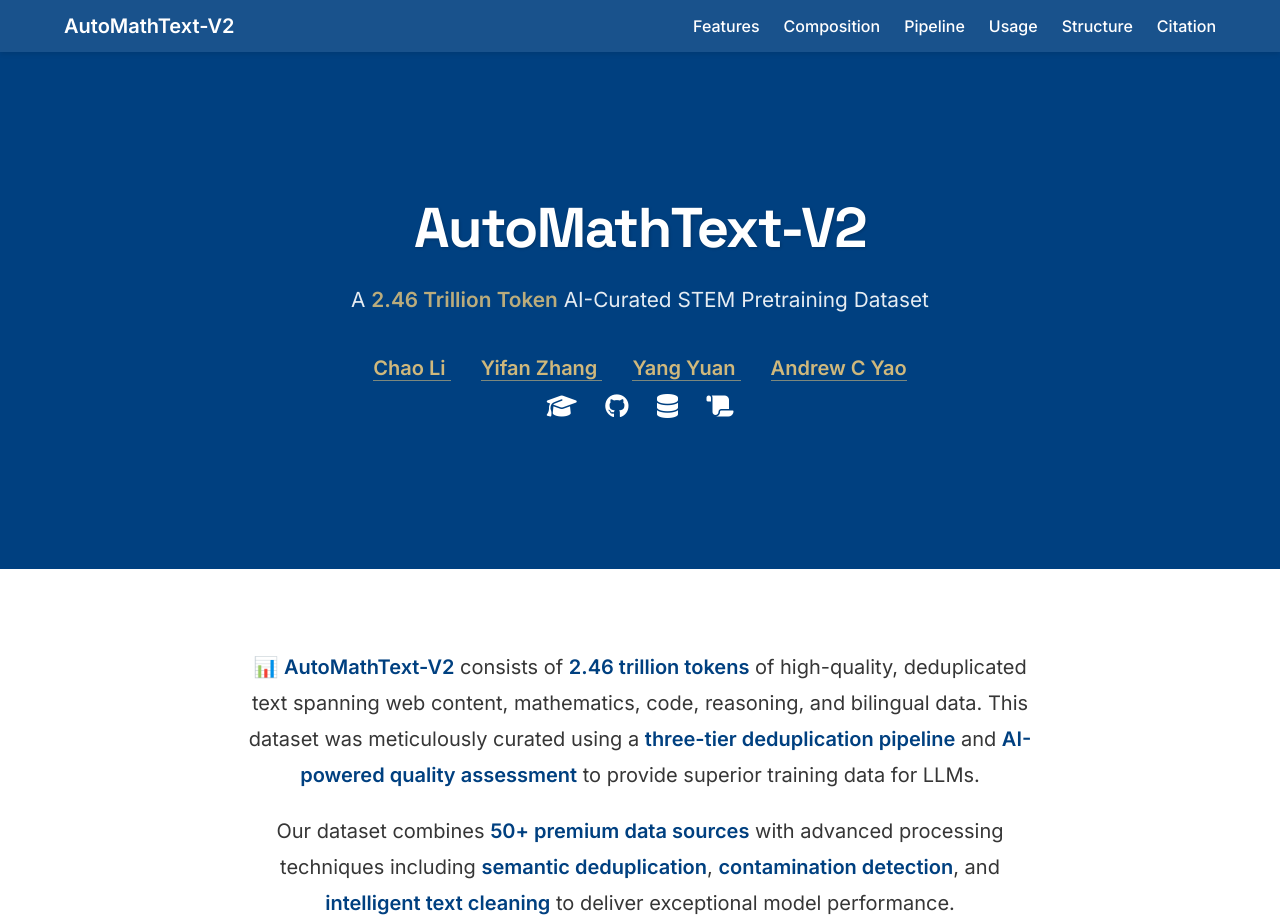
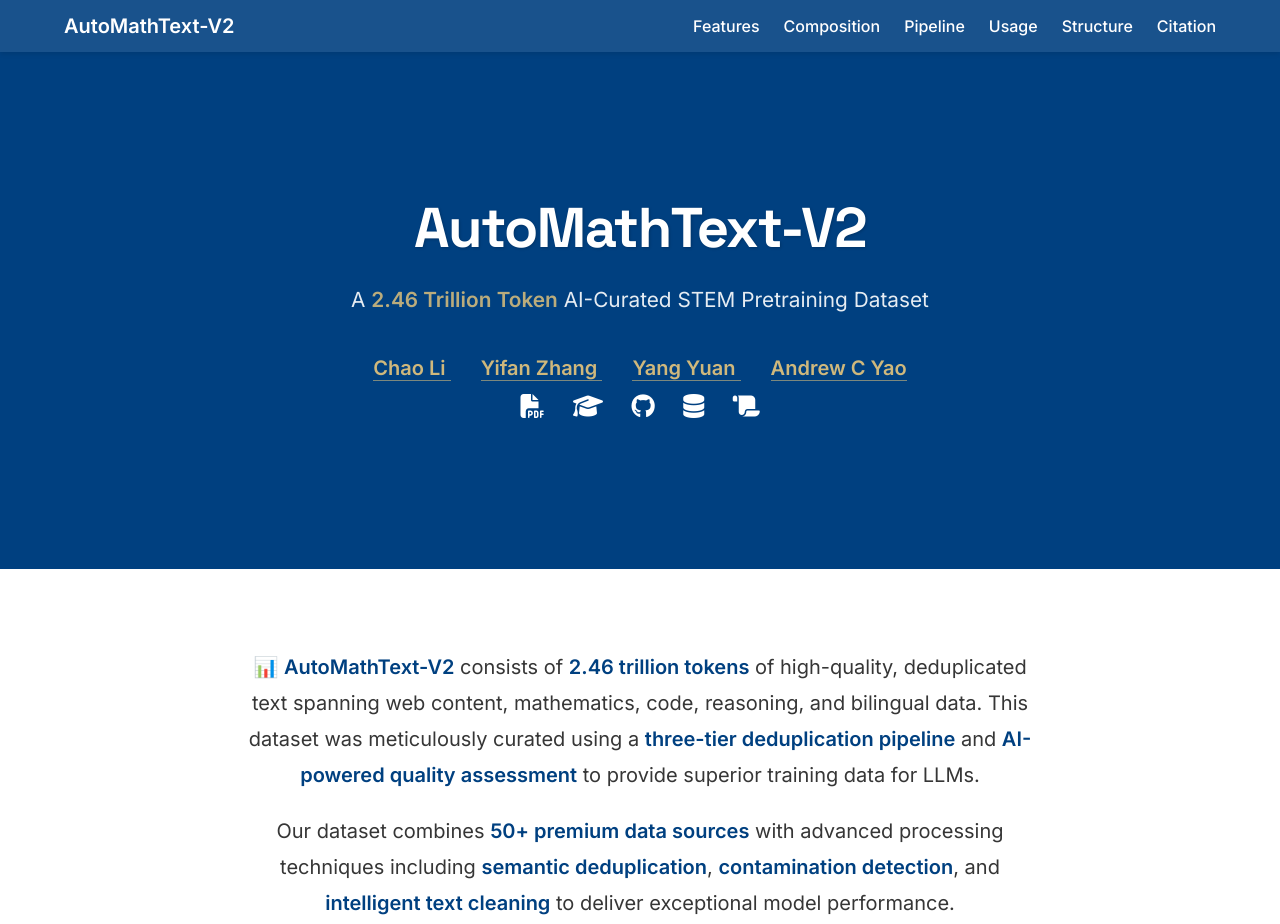
Before and after one commit to yifanzhang-pro/AutoMathText-V2, a plain HTML site: page index.html in a window 1280 px wide. Shown: the top 924 px of the page. Drawn offline with nearby package versions, Linux system fonts and the light colour scheme.

Commit message:
Add links to technical report and datasets in index.html

```diff
--- a/index.html
+++ b/index.html
@@ -271,6 +271,7 @@
                   </a>
                 </h3>
                 <div class="project-links">
+                    <a href="https://iiis-ai.github.io/AutoMathText-V2/AutoMathText_V2.pdf" target="_blank" rel="noopener noreferrer" aria-label="Technical Report"><i class="fas fa-file-pdf"></i></a>
                     <a href="https://arxiv.org/abs/2402.07625" target="_blank" rel="noopener noreferrer" aria-label="arXiv Paper"><i class="fas fa-graduation-cap"></i></a>
                     <a href="https://github.com/iiis-ai/AutoMathText-V2" target="_blank" rel="noopener noreferrer" aria-label="GitHub"><i class="fab fa-github"></i></a>
                     <a href="https://huggingface.co/datasets/OpenSQZ/AutoMathText-V2" target="_blank" rel="noopener noreferrer" aria-label="Hugging Face Dataset"><i class="fas fa-database"></i></a>
```
